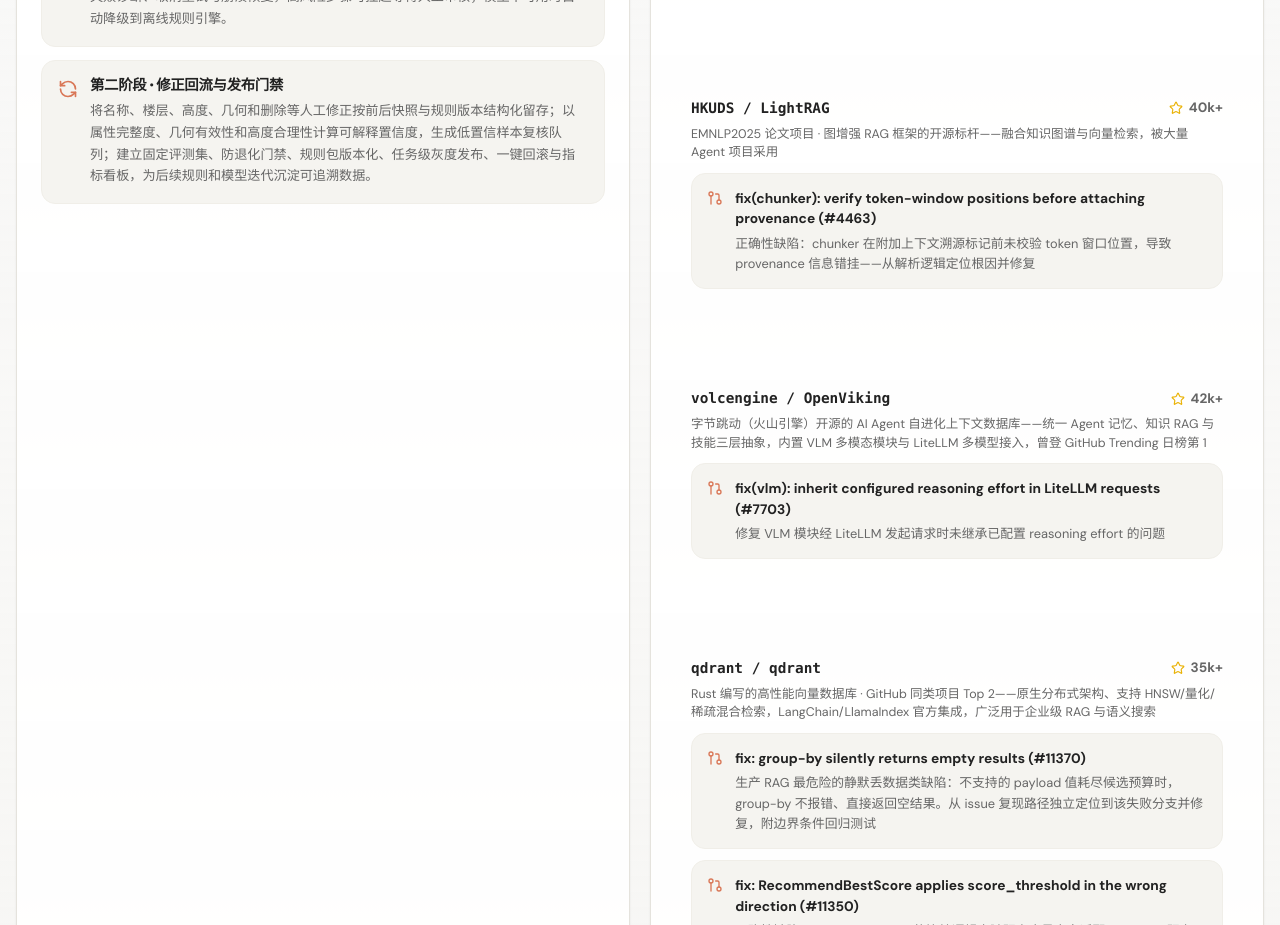
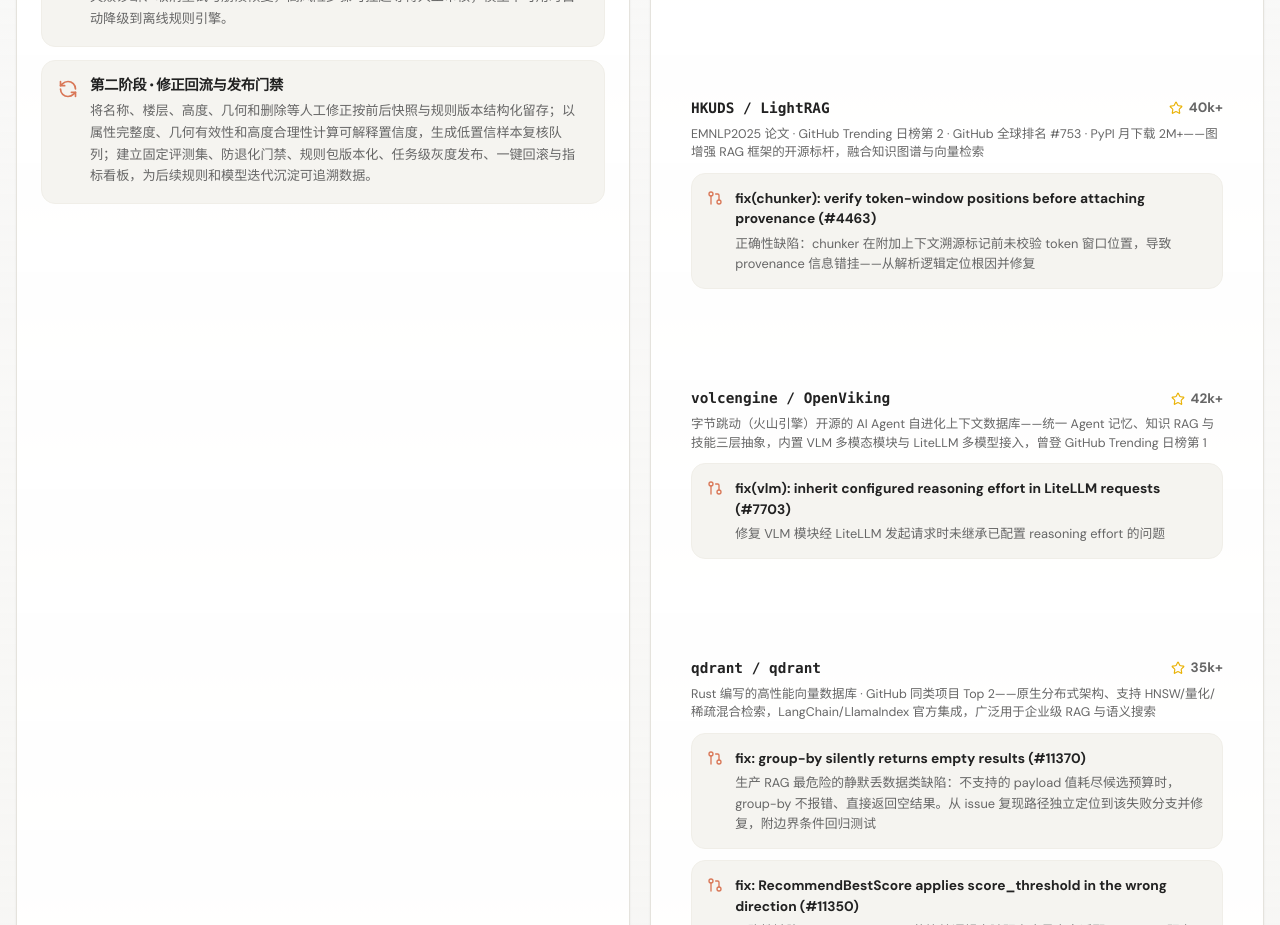
Before and after one commit to wangshun-china/interview-web, a Vue app: page / in a window 1280 px wide. Shown: the part 1720-2645 px from the top of the page. Built offline with nearby package versions, Linux system fonts and the light colour scheme.

Commit message:
resume: add LightRAG trending/global-rank/downloads stats

```diff
--- a/src/components/OpenSourceCard.vue
+++ b/src/components/OpenSourceCard.vue
@@ -98,7 +98,7 @@ const repos = [
     name: 'HKUDS / LightRAG',
     url: 'https://github.com/HKUDS/LightRAG',
     stars: '40k+',
-    desc: 'EMNLP2025 论文项目 · 图增强 RAG 框架的开源标杆——融合知识图谱与向量检索，被大量 Agent 项目采用',
+    desc: 'EMNLP2025 论文 · GitHub Trending 日榜第 2 · GitHub 全球排名 #753 · PyPI 月下载 2M+——图增强 RAG 框架的开源标杆，融合知识图谱与向量检索',
     prs: [
       {
         title: 'fix(chunker): verify token-window positions before attaching provenance (#4463)',
```
